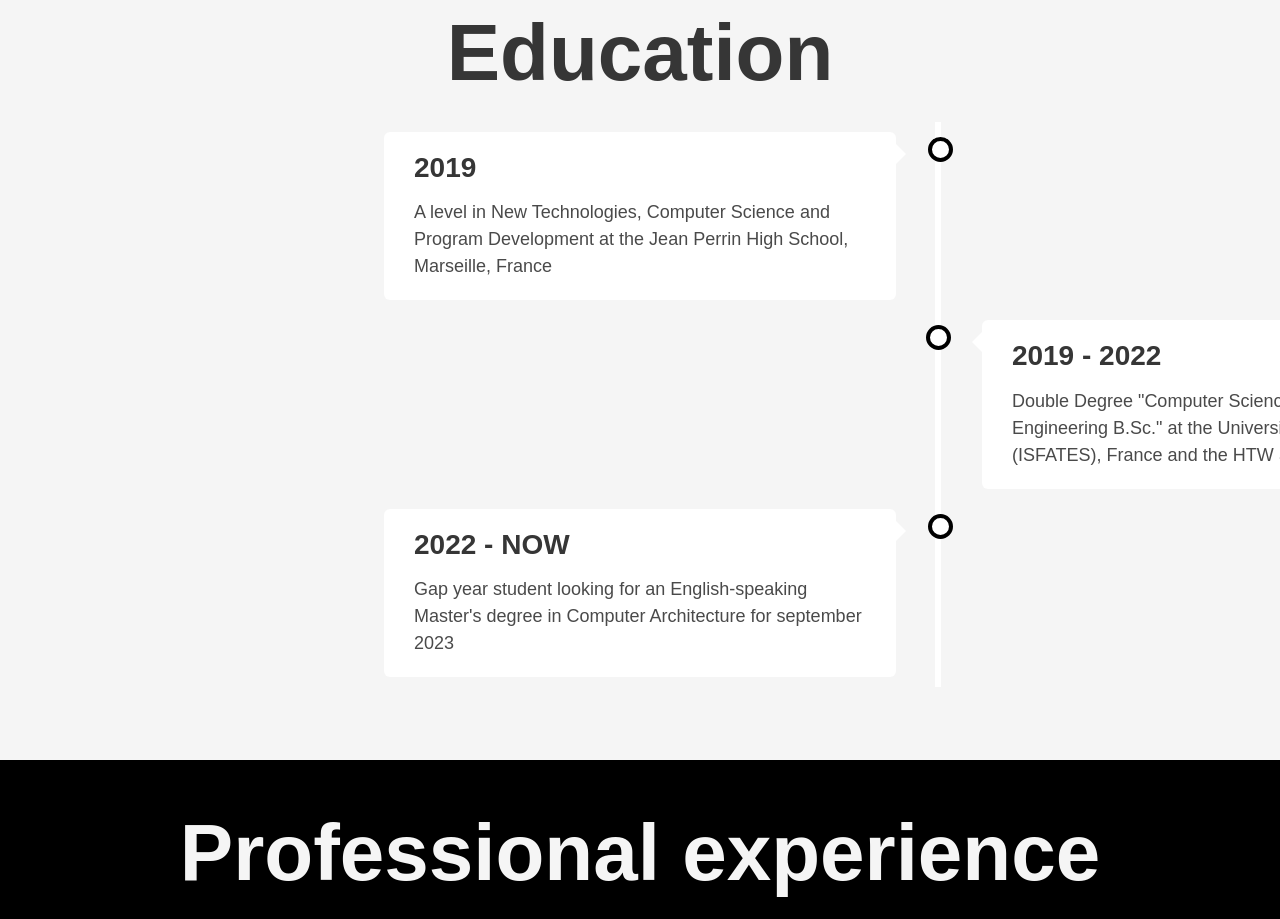
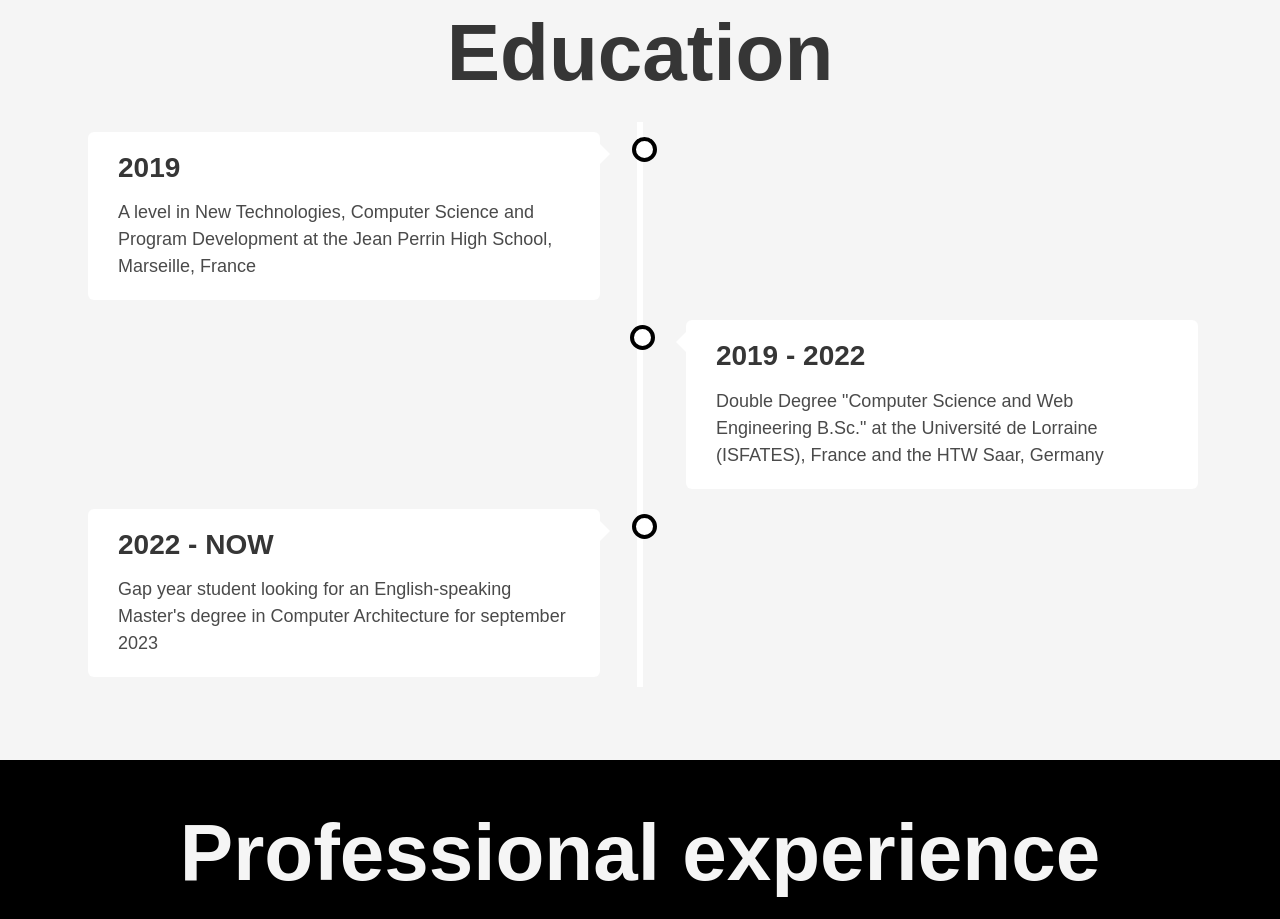
Before and after one commit to joelboergers/Portfolio, a plain HTML site: page index.html in a window 1280 px wide. Shown: the part 1640-2559 px from the top of the page. Drawn offline with nearby package versions, Linux system fonts and the light colour scheme; a script that the page names is missing.

Commit message:
fix: timeline

```diff
--- a/style.css
+++ b/style.css
@@ -14,6 +14,7 @@ body {
     overflow: hidden;
 }
 
+
 /* HEADER */
 
 header {
@@ -24,7 +25,6 @@ header {
     width: 100vw;
     height: 47px;
     z-index: 10;
-
 }
 
 header ul {
@@ -60,10 +60,6 @@ header li a:hover {
 header li a:not(:hover) {
     transition-duration: 500ms;
 }
-
-
-
-
 
 section {
     min-height: 100vh;
@@ -112,9 +108,10 @@ section p {
     font-size: 18px;
 }
 
+
 /* First Section */
 
-.first_page p{
+.first_page p {
     font-size: x-large;
     text-align: center;
 }
@@ -175,6 +172,7 @@ section p {
     z-index: 3;
 }
 
+
 /* Second Section*/
 
 #presentation .subtitle {
@@ -190,13 +188,14 @@ section p {
 
 
 /* The actual timeline (the vertical ruler) */
+
 .timeline {
     position: relative;
-  max-width: 1200px;
-  margin: 0 0;
 }
 
+
 /* The actual timeline (the vertical ruler) */
+
 .timeline::after {
     content: '';
     position: absolute;
@@ -204,19 +203,23 @@ section p {
     background-color: white;
     top: 0;
     bottom: 0;
-  left: 75.2%;
+    left: 50%;
     margin-left: -3px;
 }
 
+
 /* Container around content */
+
 .container {
     padding: 10px 40px;
-  position: relative;
+    margin: initial;
+    width: 50%;
     background-color: inherit;
-  width: 50%;
 }
 
+
 /* The circles on the timeline */
+
 .container::after {
     content: '';
     position: absolute;
@@ -230,17 +233,23 @@ section p {
     z-index: 1;
 }
 
+
 /* Place the container to the left */
+
 .left {
     left: 0;
 }
 
+
 /* Place the container to the right */
+
 .right {
     left: 50.5%;
 }
 
+
 /* Add arrows to the left container (pointing right) */
+
 .left::before {
     content: " ";
     height: 0;
@@ -254,7 +263,9 @@ section p {
     border-color: transparent transparent transparent white;
 }
 
+
 /* Add arrows to the right container (pointing left) */
+
 .right::before {
     content: " ";
     height: 0;
@@ -268,12 +279,16 @@ section p {
     border-color: transparent white transparent transparent;
 }
 
+
 /* Fix the circle for containers on the right side */
+
 .right::after {
     left: -16px;
 }
 
+
 /* The actual content */
+
 .content {
     padding: 20px 30px;
     background-color: white;
@@ -285,20 +300,20 @@ section p {
     padding: 0;
 }
 
+
 /* Media queries - Responsive timeline on screens less than 600px wide */
+
 @media screen and (max-width: 600px) {
     /* Place the timelime to the left */
     .timeline::after {
         left: 31px;
     }
-
     /* Full-width containers */
     .container {
         width: 100%;
         padding-left: 70px;
         padding-right: 25px;
     }
-
     /* Make sure that all arrows are pointing leftwards */
     .container::before {
         left: 60px;
@@ -306,30 +321,31 @@ section p {
         border-width: 10px 10px 10px 0;
         border-color: transparent white transparent transparent;
     }
-
     /* Make sure all circles are at the same spot */
-  .left::after, .right::after {
+    .left::after,
+    .right::after {
         left: 15px;
     }
-
     /* Make all right containers behave like the left ones */
     .right {
         left: 0%;
     }
 }
 
+
 /* Fourth section */
-.test{
+
+.test {
     margin: 0;
     padding: 0;
     max-width: 30vw;
 }
 
-.img_file_span{
+.img_file_span {
     border: red solid 3px;
 }
 
-.img_file_span{
+.img_file_span {
     justify-content: center;
     align-items: center;
     display: flex;
```
Lines whose indentation alone changed are shown as unchanged.
